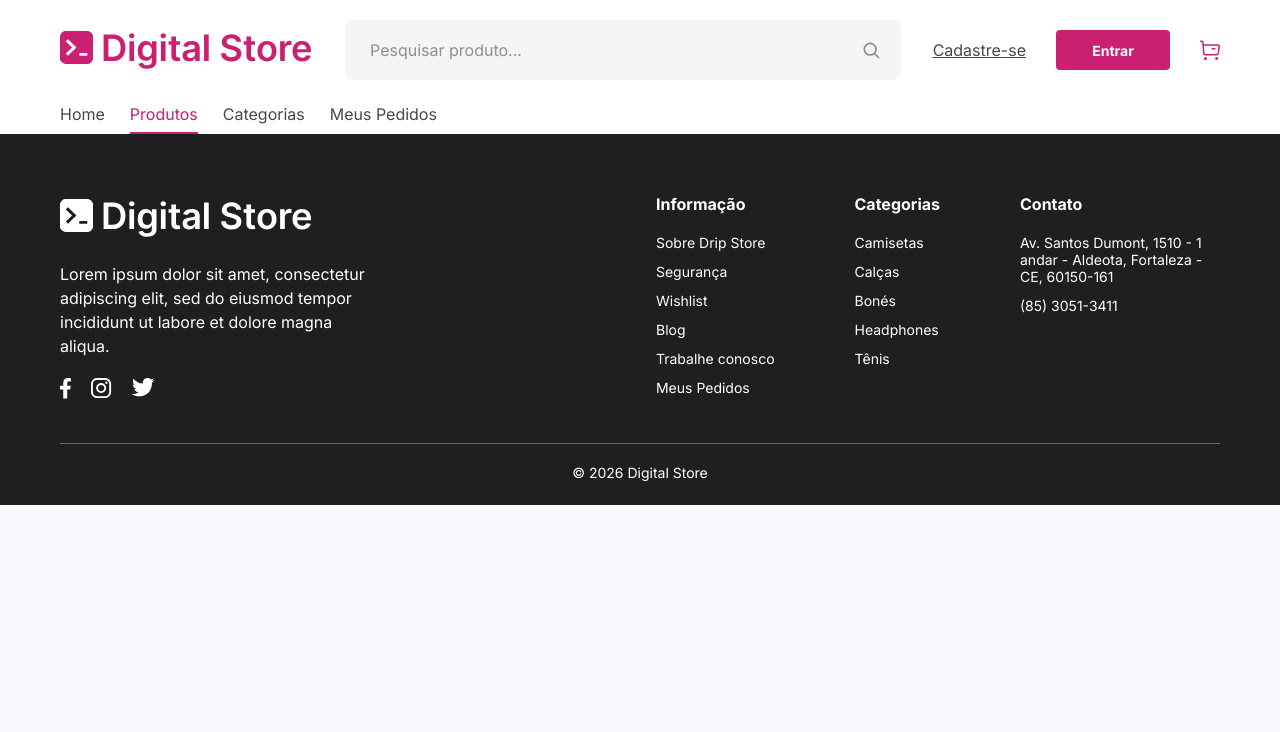
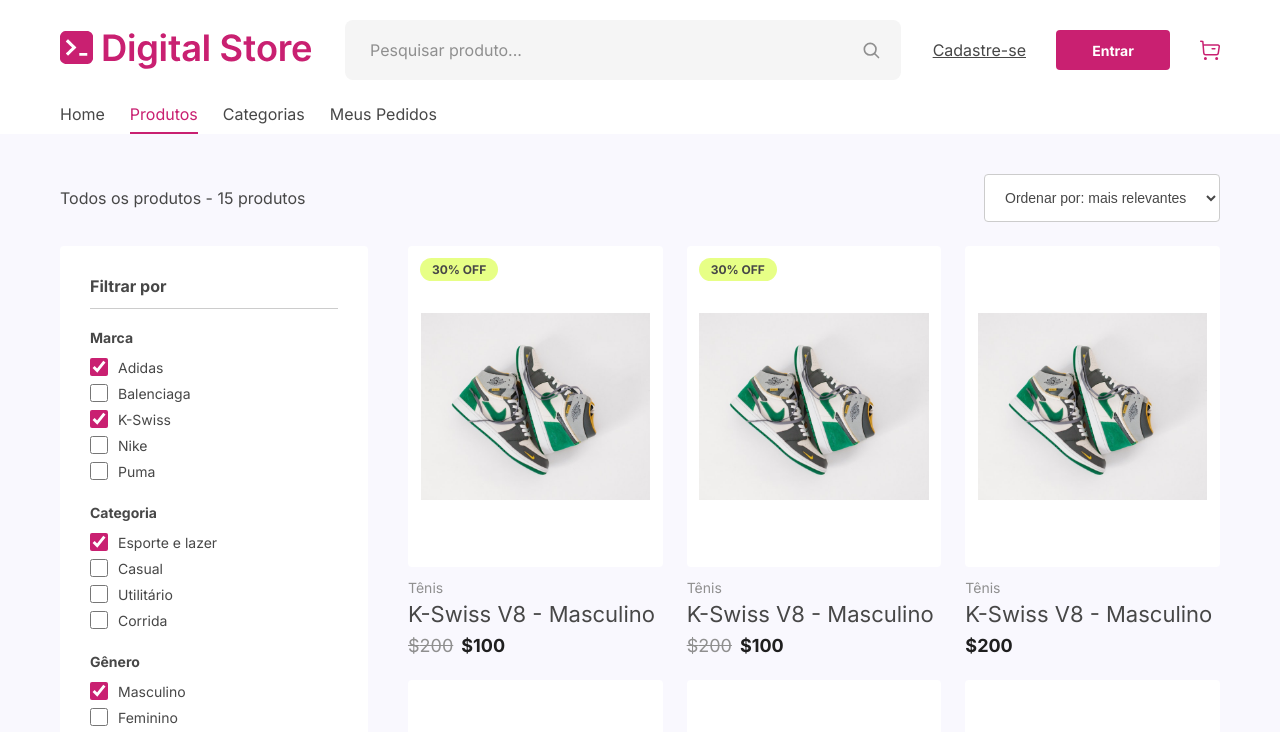
Before and after one commit to nnaiadyyffernandess/DigitalStore-FrontEnd, a React (Vite) app: page /products in a window 1280 px wide. Shown: the top 732 px of the page. Built offline with nearby package versions, Linux system fonts and the light colour scheme.

Commit message:
pagina de listagem de produtos

```diff
--- a/src/App.jsx
+++ b/src/App.jsx
@@ -1,12 +1,14 @@
 import { Routes, Route } from 'react-router-dom'
 import Layout from './pages/Layout'
 import Home from './pages/Home'
+import ProductListingPage from './pages/ProductListingPage'
 
 function App() {
   return (
     <Layout>
       <Routes>
         <Route path="/" element={<Home />} />
+        <Route path="/products" element={<ProductListingPage />} />
       </Routes>
     </Layout>
   )
--- /dev/null
+++ b/src/components/CollectionCard/CollectionCard.css
@@ -0,0 +1,11 @@
+.collection-card {
+  display: block;
+  overflow: hidden;
+  border-radius: 8px;
+}
+
+.collection-card img {
+  display: block;
+  width: 100%;
+  height: auto;
+}
--- /dev/null
+++ b/src/components/CollectionCard/CollectionCard.jsx
@@ -0,0 +1,12 @@
+import { Link } from 'react-router-dom'
+import './CollectionCard.css'
+
+function CollectionCard({ image, title, link = '/products' }) {
+  return (
+    <Link to={link} className="collection-card">
+      <img src={image} alt={title} />
+    </Link>
+  )
+}
+
+export default CollectionCard
--- /dev/null
+++ b/src/components/FilterGroup/FilterGroup.css
@@ -0,0 +1,26 @@
+.filter-group {
+  margin-bottom: 24px;
+}
+
+.filter-group h4 {
+  margin-bottom: 12px;
+  font-size: 14px;
+  font-weight: 700;
+  color: var(--dark-gray-2);
+}
+
+.filter-option {
+  display: flex;
+  align-items: center;
+  gap: 10px;
+  margin-bottom: 8px;
+  font-size: 14px;
+  color: var(--dark-gray-2);
+  cursor: pointer;
+}
+
+.filter-option input {
+  accent-color: var(--primary);
+  width: 18px;
+  height: 18px;
+}
--- /dev/null
+++ b/src/components/FilterGroup/FilterGroup.jsx
@@ -0,0 +1,22 @@
+import './FilterGroup.css'
+
+function FilterGroup({ title, inputType = 'checkbox', name, options }) {
+  return (
+    <div className="filter-group">
+      <h4>{title}</h4>
+      {options.map((option) => (
+        <label key={option.value} className="filter-option">
+          <input
+            type={inputType}
+            name={name}
+            value={option.value}
+            defaultChecked={option.checked}
+          />
+          {option.text}
+        </label>
+      ))}
+    </div>
+  )
+}
+
+export default FilterGroup
--- a/src/components/Section/Section.css
+++ b/src/components/Section/Section.css
@@ -1,5 +1,7 @@
 .section {
   padding: 40px 60px;
+  max-width: 1440px;
+  margin: 0 auto;
 }
 
 .section-header {
--- a/src/data/products.js
+++ b/src/data/products.js
@@ -1,10 +1,7 @@
-export const products = [
-  { id: 1, image: '/produc-image-1.jpeg', name: 'K-Swiss V8 - Masculino', price: 200, priceDiscount: 100, discount: 30 },
-  { id: 2, image: '/produc-image-1.jpeg', name: 'K-Swiss V8 - Masculino', price: 200, priceDiscount: 100, discount: 30 },
-  { id: 3, image: '/produc-image-1.jpeg', name: 'K-Swiss V8 - Masculino', price: 200 },
-  { id: 4, image: '/produc-image-1.jpeg', name: 'K-Swiss V8 - Masculino', price: 200 },
-  { id: 5, image: '/produc-image-1.jpeg', name: 'K-Swiss V8 - Masculino', price: 200 },
-  { id: 6, image: '/produc-image-1.jpeg', name: 'K-Swiss V8 - Masculino', price: 200 },
-  { id: 7, image: '/produc-image-1.jpeg', name: 'K-Swiss V8 - Masculino', price: 200 },
-  { id: 8, image: '/produc-image-1.jpeg', name: 'K-Swiss V8 - Masculino', price: 200 },
-]
+export const products = Array.from({ length: 15 }, (_, i) => ({
+  id: i + 1,
+  image: '/produc-image-1.jpeg',
+  name: 'K-Swiss V8 - Masculino',
+  price: 200,
+  ...(i < 2 ? { priceDiscount: 100, discount: 30 } : {}),
+}))
--- /dev/null
+++ b/src/pages/Home.css
@@ -0,0 +1,5 @@
+.collections {
+  display: grid;
+  grid-template-columns: repeat(3, 1fr);
+  gap: 24px;
+}
--- a/src/pages/Home.jsx
+++ b/src/pages/Home.jsx
@@ -1,17 +1,33 @@
 import Gallery from '../components/Gallery/Gallery'
 import Section from '../components/Section/Section'
+import CollectionCard from '../components/CollectionCard/CollectionCard'
 import ProductListing from '../components/ProductListing/ProductListing'
 import { products } from '../data/products'
+import './Home.css'
 
 const slides = Array.from({ length: 8 }, (_, i) => `/home-slide-${i + 1}.jpeg`)
+
+const collections = [
+  { id: 1, image: '/collection-1.png', title: 'Novo drop Supreme' },
+  { id: 2, image: '/collection-2.png', title: 'Coleção Adidas' },
+  { id: 3, image: '/collection-3.png', title: 'Novo Beats Bass' },
+]
 
 function Home() {
   return (
     <main>
       <Gallery images={slides} height="400px" />
 
+      <Section title="Coleções em destaque">
+        <div className="collections">
+          {collections.map((collection) => (
+            <CollectionCard key={collection.id} {...collection} />
+          ))}
+        </div>
+      </Section>
+
       <Section title="Produtos em alta" link={{ text: 'Ver todos', href: '/products' }}>
-        <ProductListing products={products} />
+        <ProductListing products={products.slice(0, 8)} />
       </Section>
     </main>
   )
--- /dev/null
+++ b/src/pages/ProductListingPage.css
@@ -0,0 +1,57 @@
+.listing-page {
+  max-width: 1440px;
+  margin: 0 auto;
+  padding: 40px 60px;
+}
+
+.listing-top {
+  display: flex;
+  justify-content: space-between;
+  align-items: center;
+  margin-bottom: 24px;
+}
+
+.listing-title {
+  font-size: 16px;
+  color: var(--dark-gray-2);
+}
+
+.listing-sort {
+  height: 48px;
+  padding: 0 16px;
+  background: var(--white);
+  border: 1px solid var(--light-gray-2);
+  border-radius: 4px;
+  font-size: 14px;
+  color: var(--dark-gray-2);
+}
+
+.listing-content {
+  display: flex;
+  gap: 40px;
+  align-items: flex-start;
+}
+
+.listing-filters {
+  flex-shrink: 0;
+  width: 308px;
+  padding: 30px;
+  background: var(--white);
+  border-radius: 4px;
+}
+
+.listing-filters h3 {
+  font-size: 16px;
+  font-weight: 700;
+  color: var(--dark-gray-2);
+}
+
+.listing-filters hr {
+  margin: 12px 0 20px;
+  border: none;
+  border-top: 1px solid var(--light-gray-2);
+}
+
+.listing-content .product-listing {
+  flex: 1;
+}
--- /dev/null
+++ b/src/pages/ProductListingPage.jsx
@@ -0,0 +1,68 @@
+import { useSearchParams } from 'react-router-dom'
+import FilterGroup from '../components/FilterGroup/FilterGroup'
+import ProductListing from '../components/ProductListing/ProductListing'
+import { products } from '../data/products'
+import './ProductListingPage.css'
+
+const marcas = [
+  { text: 'Adidas', value: 'adidas', checked: true },
+  { text: 'Balenciaga', value: 'balenciaga' },
+  { text: 'K-Swiss', value: 'k-swiss', checked: true },
+  { text: 'Nike', value: 'nike' },
+  { text: 'Puma', value: 'puma' },
+]
+
+const categorias = [
+  { text: 'Esporte e lazer', value: 'esporte', checked: true },
+  { text: 'Casual', value: 'casual' },
+  { text: 'Utilitário', value: 'utilitario' },
+  { text: 'Corrida', value: 'corrida' },
+]
+
+const generos = [
+  { text: 'Masculino', value: 'masculino', checked: true },
+  { text: 'Feminino', value: 'feminino' },
+  { text: 'Unissex', value: 'unissex' },
+]
+
+const estados = [
+  { text: 'Novo', value: 'novo', checked: true },
+  { text: 'Usado', value: 'usado' },
+]
+
+function ProductListingPage() {
+  const [searchParams] = useSearchParams()
+  const busca = searchParams.get('filter')
+
+  return (
+    <main className="listing-page">
+      <div className="listing-top">
+        <p className="listing-title">
+          {busca ? <>Resultados para “<strong>{busca}</strong>”</> : 'Todos os produtos'}
+          {' '}- {products.length} produtos
+        </p>
+
+        <select className="listing-sort" defaultValue="relevantes">
+          <option value="relevantes">Ordenar por: mais relevantes</option>
+          <option value="menor">Ordenar por: menor preço</option>
+          <option value="maior">Ordenar por: maior preço</option>
+        </select>
+      </div>
+
+      <div className="listing-content">
+        <aside className="listing-filters">
+          <h3>Filtrar por</h3>
+          <hr />
+          <FilterGroup title="Marca" name="marca" options={marcas} />
+          <FilterGroup title="Categoria" name="categoria" options={categorias} />
+          <FilterGroup title="Gênero" name="genero" options={generos} />
+          <FilterGroup title="Estado" name="estado" inputType="radio" options={estados} />
+        </aside>
+
+        <ProductListing products={products} columns={3} />
+      </div>
+    </main>
+  )
+}
+
+export default ProductListingPage
```
